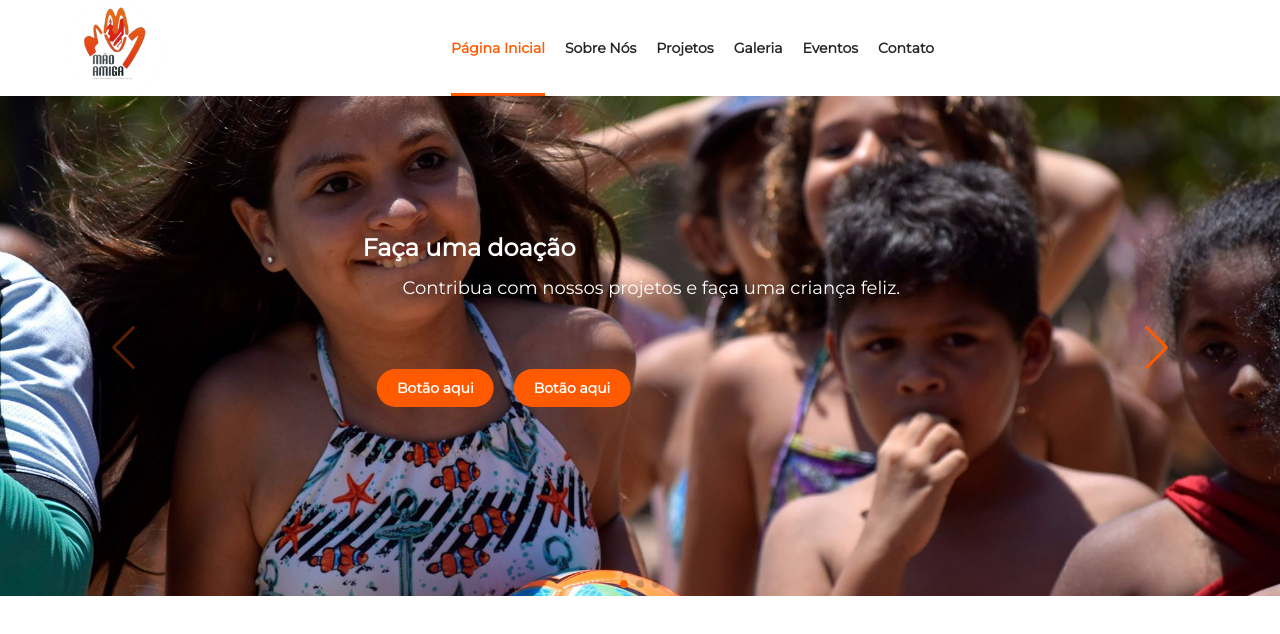
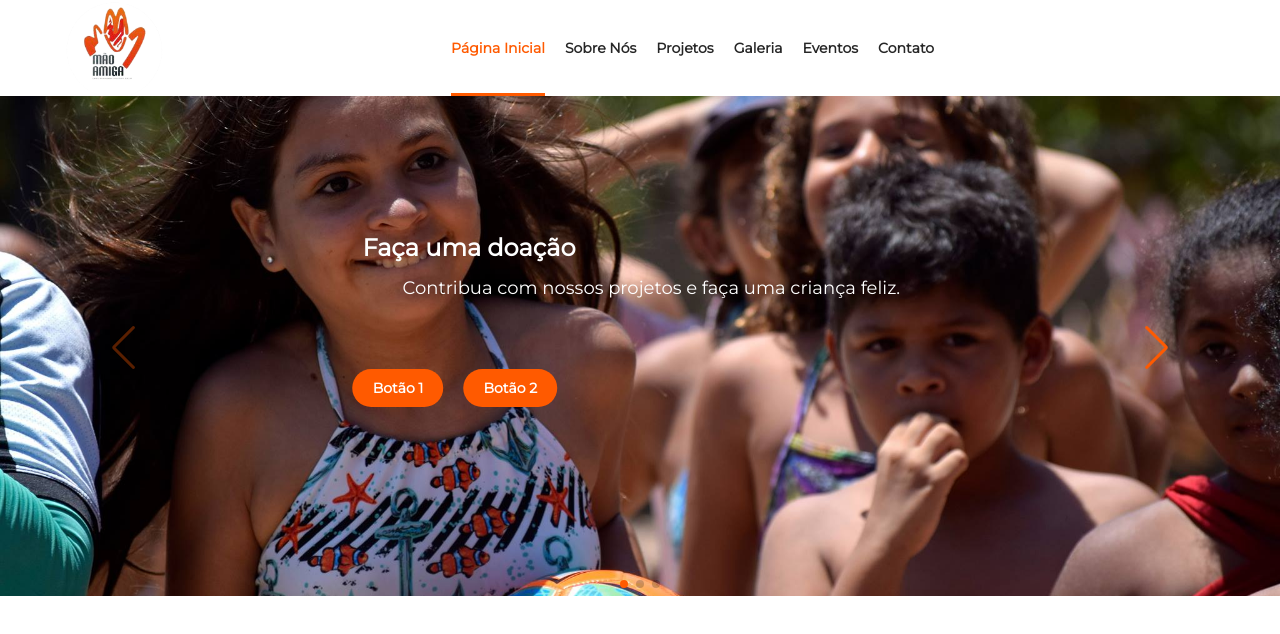
Before and after one commit to dreisdev/project-mao_amiga, a React (Vite) app: page / in a window 1280 px wide. Shown: the top 634 px of the page. Built offline with nearby package versions, Linux system fonts and the light colour scheme.

Commit message:
update test deploy

```diff
--- a/src/pages/Home/home.jsx
+++ b/src/pages/Home/home.jsx
@@ -90,8 +90,8 @@ const Home = () => {
                                 <span className="text-home-2"> Contribua com nossos projetos e faça uma criança feliz.</span>
                             </div>
                             <div className="buttons-overlay">
-                                <button>Botão aqui</button>
-                                <button>Botão aqui </button>
+                                <button>Botão 1 </button>
+                                <button>Botão 2 </button>
                             </div>
 
 
```
